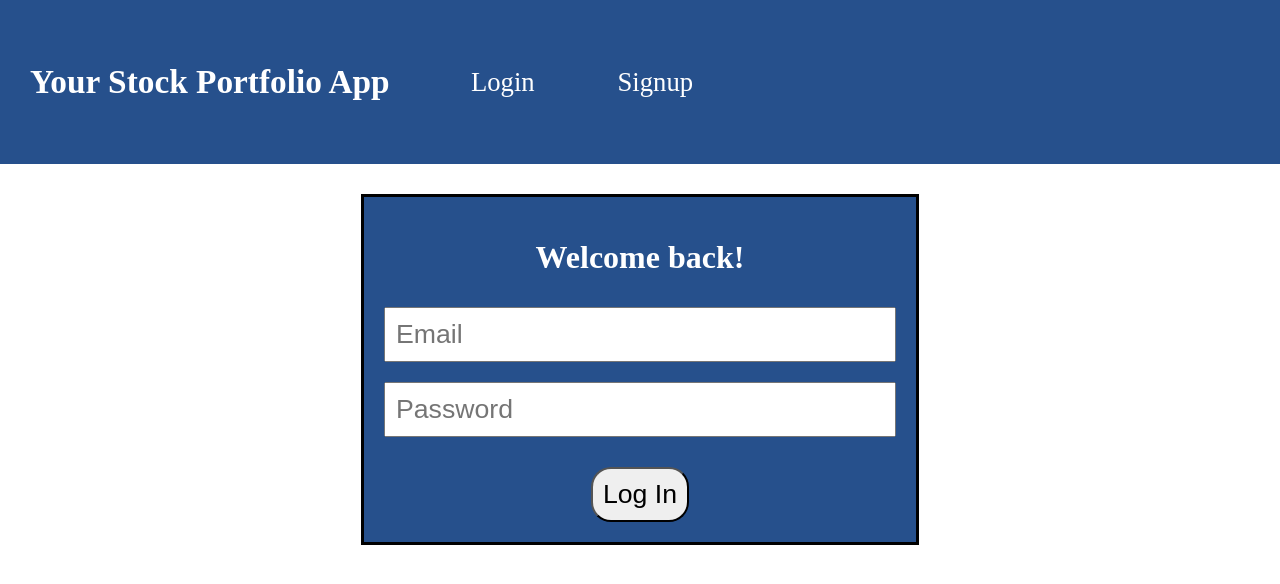
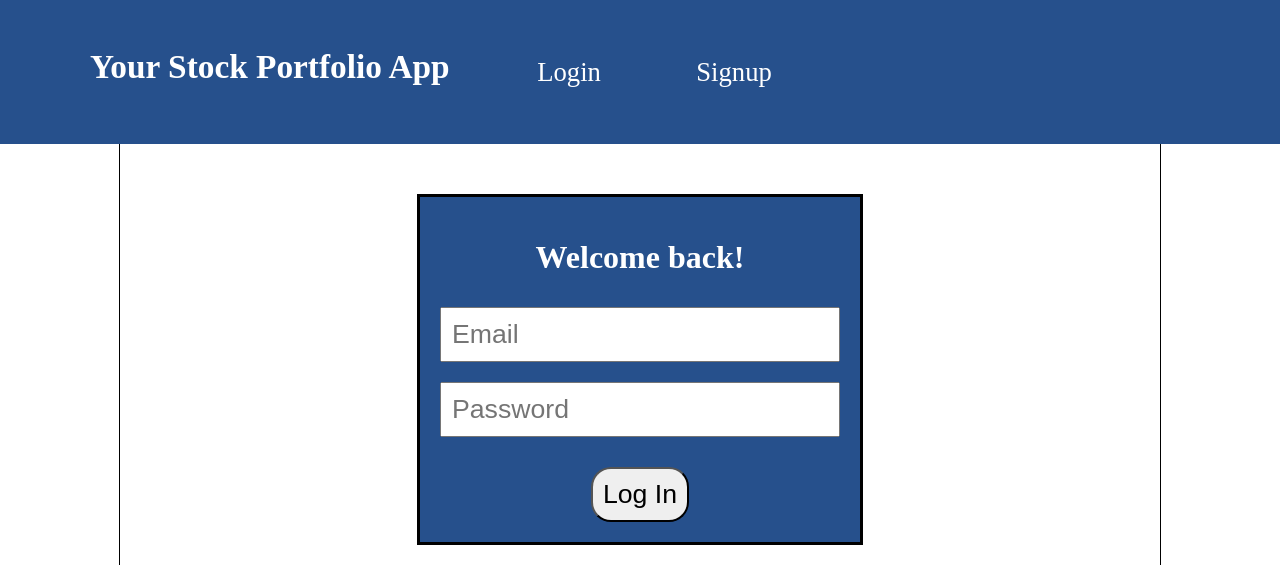
Before and after one commit to qiuyunchen/Stock-Portfolio-App, a React (Create React App) app in the folder frontend/: page / in a window 1280 px wide. Shown: the top 584 px of the page. Built offline with nearby package versions, Linux system fonts and the light colour scheme; no server answers; the HTML template or start-up script is replaced by a standard one.

Commit message:
frontend: modified header content position; added max width and padding to body

```diff
--- a/frontend/src/App.css
+++ b/frontend/src/App.css
@@ -1,3 +1,10 @@
 body {
     margin: 0;
 }
+.body {
+    max-width: 1000px;
+    margin: auto;
+    border-left: 1px solid black;
+    border-right: 1px solid black;
+    padding: 20px;
+}
--- a/frontend/src/components/private_header.js
+++ b/frontend/src/components/private_header.js
@@ -9,7 +9,10 @@ export default (props) =>{
             {user =>{
                 return (
                     <nav className='private-nav'>
-                        <h1 className='app-title'>Hello, {user.name}</h1>
+                        <div className='private-nav-container'>
+                            <div className='app-title-container'>
+                                <h1 style={{fontSize:'25pt'}}>Hello, {user.name}</h1>
+                            </div>
 
                             <ul className='private-nav-list'>
                                 <Link to='/' className='link'>
@@ -28,7 +31,7 @@ export default (props) =>{
                                     <li className='list-item'>Log Out</li>
                                 </Link>
                             </ul>
-
+                        </div>
                     </nav>
                 )
             }}
--- a/frontend/src/components/public_header.js
+++ b/frontend/src/components/public_header.js
@@ -6,7 +6,11 @@ import './styling/public_header.css';
 export default (props) =>{
     return (
         <nav className='nav'>
-            <h1 className='app-title'>Your Stock Portfolio App</h1>
+            <div className='nav-container'>
+                <div className='app-title-container'>
+                    <h1 style={{fontSize:'25pt'}}>Your Stock Portfolio App</h1>
+                </div>
+
                 <ul className='nav-list'>
                     <Link to='/' className='link'>
                         <li className='list-item'>Login</li>
@@ -15,6 +19,7 @@ export default (props) =>{
                         <li className='list-item'>Signup</li>
                     </Link>
                 </ul>
+            </div>
         </nav>
     )
 }
--- a/frontend/src/components/styling/private_header.css
+++ b/frontend/src/components/styling/private_header.css
@@ -1,16 +1,21 @@
 .private-nav {
     background-color: #26508C;
+    width: 100%;
+    display: flex;
+    justify-content: center;
+}
+.private-nav-container {
     color: white;
+    width: 1000px;
     display: flex;
     justify-content: space-between;
-    align-items: center;
-    padding: 30px 100px;
     flex-wrap: wrap;
+    padding: 20px 40px;
 }
 .private-nav-list{
+    min-width: 440px;
+    font-size: 20pt;
     display: flex;
-    min-width: 35%;
-    font-size: 20pt;
     justify-content: space-between;
     font-weight: 500;
     flex-wrap: wrap;
--- a/frontend/src/components/styling/public_header.css
+++ b/frontend/src/components/styling/public_header.css
@@ -1,17 +1,21 @@
 .nav {
     background-color: #26508C;
+    display: flex;
+    justify-content: center;
+}
+.nav-container{
     color: white;
     display: flex;
-    justify-content: flex-start;
-    align-items: center;
-    padding: 30px;
+    width: 1100px;
+    padding: 20px 40px;
 }
-.app-title{
-    font-size: 25pt;
+.app-title-container{
+    display: flex;
+    justify-content: center;
 }
 .nav-list {
     display: flex;
-    min-width: 25%;
+    width: 30%;
     font-size: 20pt;
     justify-content: space-around;
     font-weight: 500;
```
Lines whose indentation alone changed are shown as unchanged.
